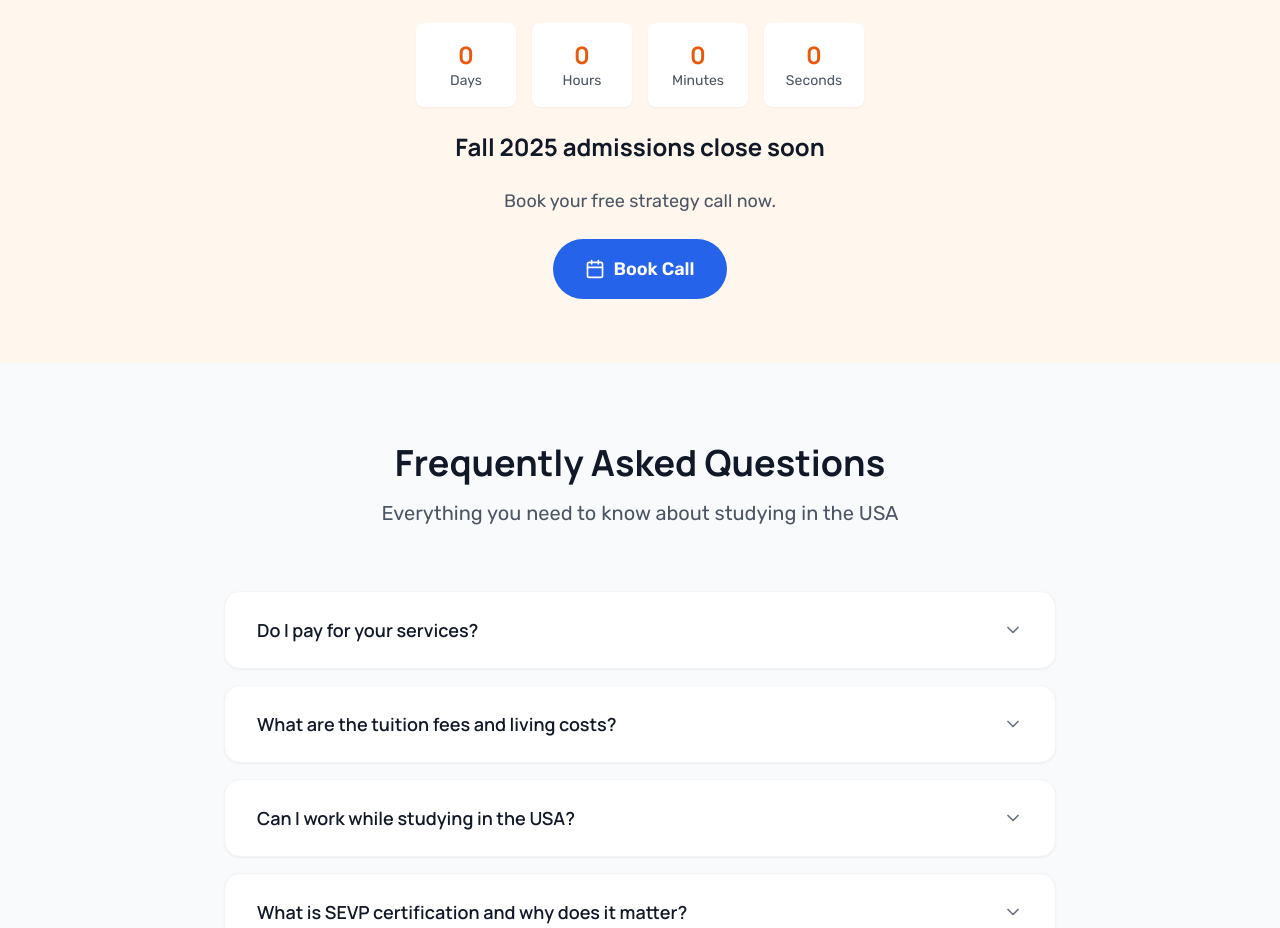
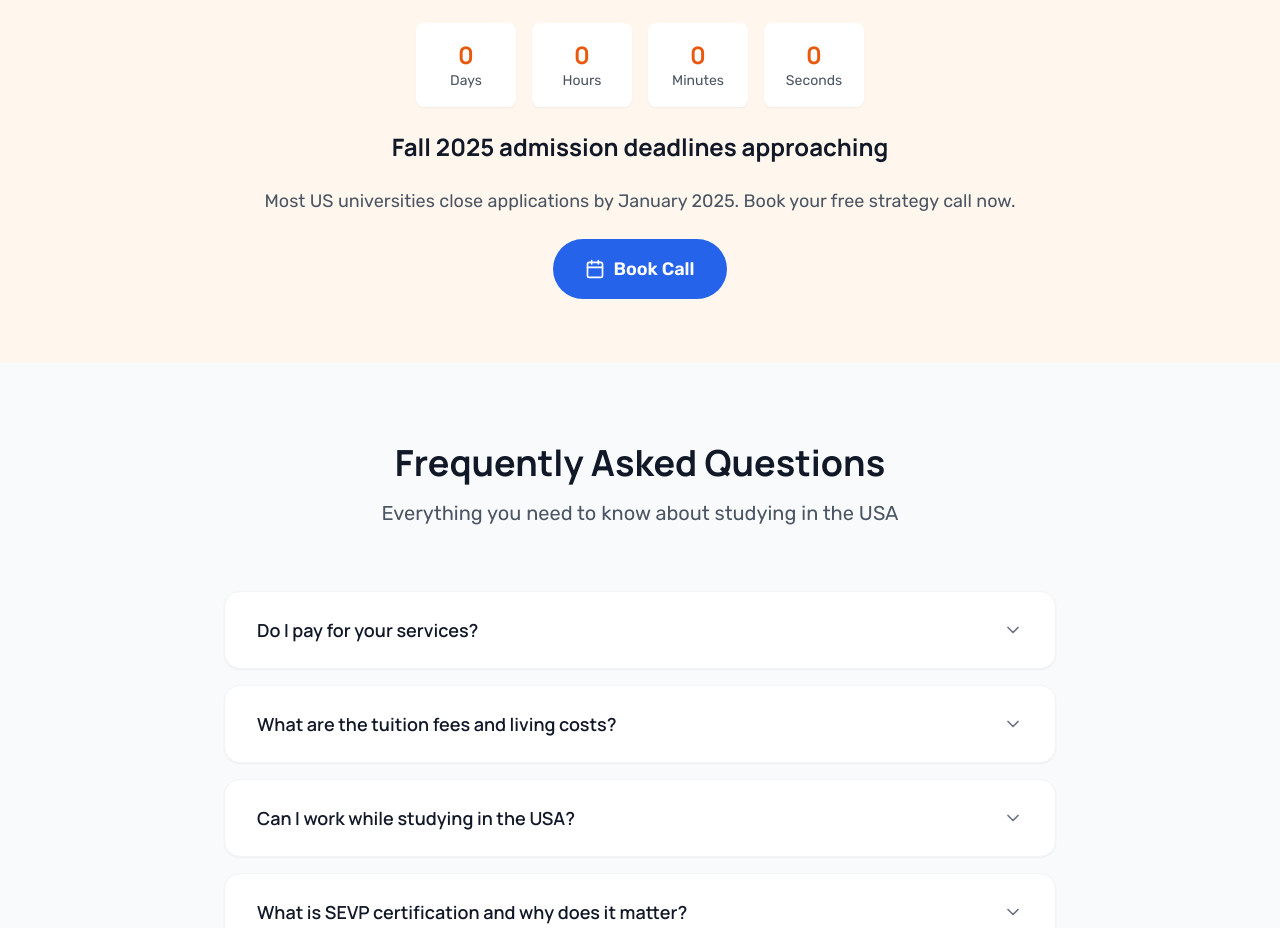
Before and after one commit to kananghacc/landing, a React (Vite) app: page / in a window 1280 px wide. Shown: the part 6500-7428 px from the top of the page. Built offline with nearby package versions, Linux system fonts and the light colour scheme; a web font is replaced by a local one.

Commit message:
Update countdown deadline to Fall 2025 admission timeline (January 15, 2025)

```diff
--- a/src/App.tsx
+++ b/src/App.tsx
@@ -32,8 +32,8 @@ function App() {
     phone: ''
   });
 
-  // Calculate time until Fall 2025 deadline
-  const deadline = new Date('2025-03-01T00:00:00');
+  // Calculate time until Fall 2025 admission deadline
+  const deadline = new Date('2025-01-15T00:00:00');
   const timeLeft = useCountdown(deadline);
 
   const handleBookConsultation = () => {
--- a/src/components/CountdownSection.tsx
+++ b/src/components/CountdownSection.tsx
@@ -35,9 +35,9 @@ const CountdownSection: React.FC<CountdownSectionProps> = ({ timeLeft, onBookCon
             </div>
           </div>
           <h2 className="text-2xl font-bold text-gray-900 font-heading">
-            Fall 2025 admissions close soon
+            Fall 2025 admission deadlines approaching
           </h2>
-          <p className="text-lg text-gray-600 font-body">Book your free strategy call now.</p>
+          <p className="text-lg text-gray-600 font-body">Most US universities close applications by January 2025. Book your free strategy call now.</p>
           <button className="bg-blue-600 text-white px-8 py-4 rounded-full font-semibold text-lg hover:bg-blue-700 transition-colors flex items-center space-x-2 mx-auto font-body">
             <span onClick={onBookConsultation} className="flex items-center space-x-2">
               <Calendar className="w-5 h-5" />
```
Also changed, not shown: 1 other file (tests, documents, lock files or other folders).
